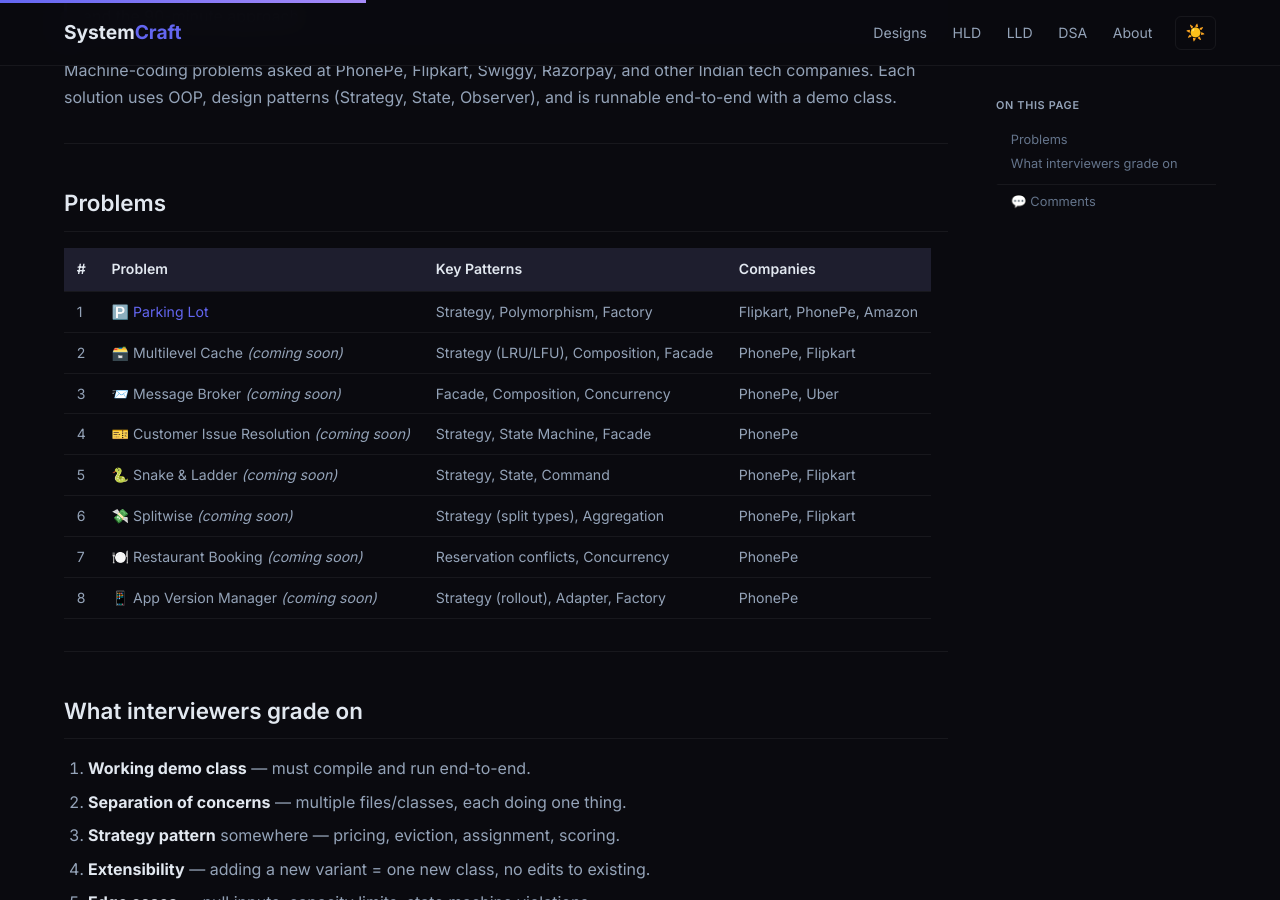
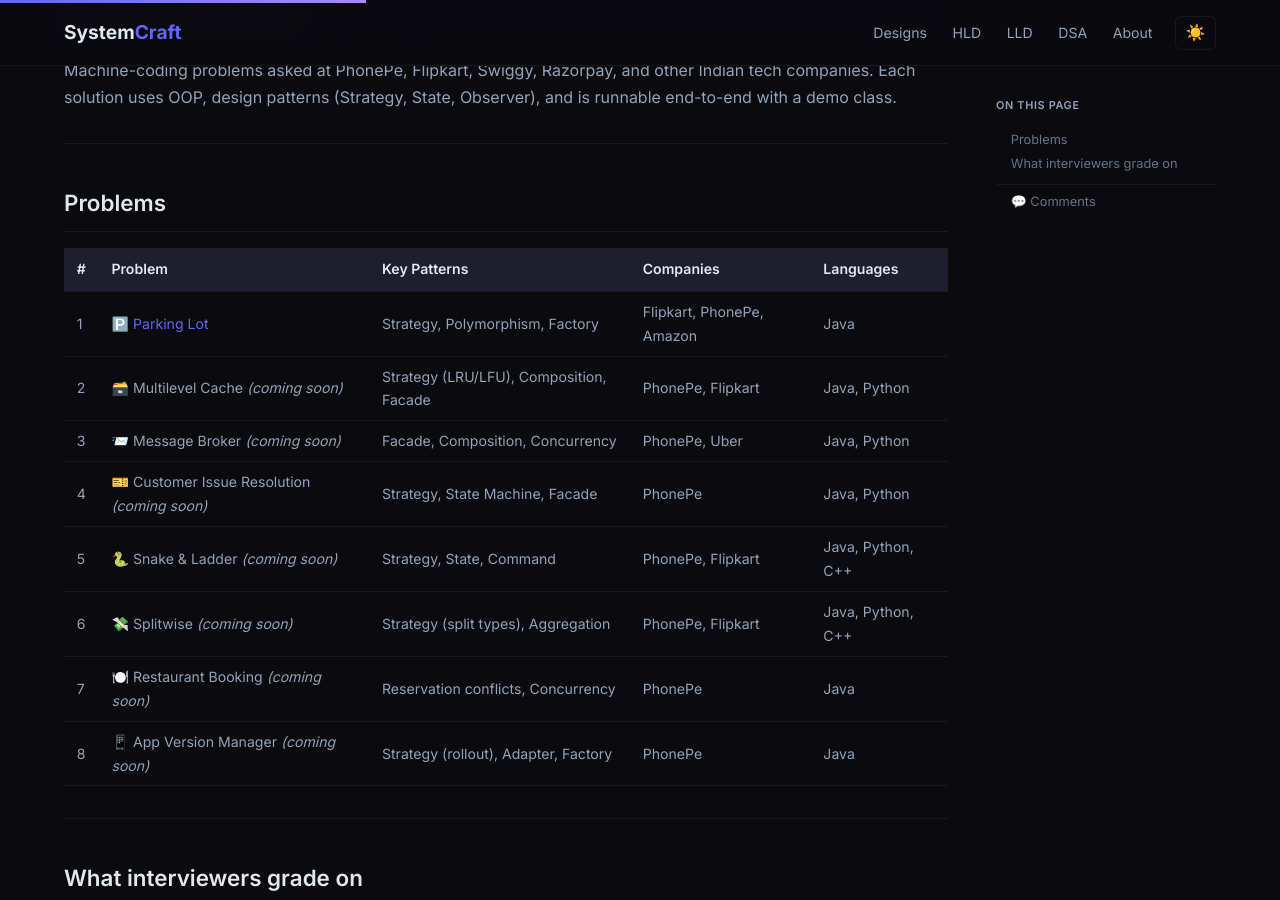
Before and after one commit to iluzn/HLD-Designs, a Jekyll site: the page built from pages/lld.md, in a window 1280 px wide and 900 px high, scrolled down 261 px. Built offline with Jekyll 4.4.1, drawn with Linux system fonts in a browser that asks for light colours; comment, search, counter and statistics services are not loaded.

Commit message:
fix: add language-neutral note to LLD fundamentals + language column on LLD listing

```diff
--- a/pages/lld.md
+++ b/pages/lld.md
@@ -15,16 +15,16 @@
 
 ## Problems
 
-| # | Problem | Key Patterns | Companies |
-|---|---|---|---|
-| 1 | [🅿️ Parking Lot](/ParkingLot) | Strategy, Polymorphism, Factory | Flipkart, PhonePe, Amazon |
-| 2 | 🗃️ Multilevel Cache *(coming soon)* | Strategy (LRU/LFU), Composition, Facade | PhonePe, Flipkart |
-| 3 | 📨 Message Broker *(coming soon)* | Facade, Composition, Concurrency | PhonePe, Uber |
-| 4 | 🎫 Customer Issue Resolution *(coming soon)* | Strategy, State Machine, Facade | PhonePe |
-| 5 | 🐍 Snake & Ladder *(coming soon)* | Strategy, State, Command | PhonePe, Flipkart |
-| 6 | 💸 Splitwise *(coming soon)* | Strategy (split types), Aggregation | PhonePe, Flipkart |
-| 7 | 🍽️ Restaurant Booking *(coming soon)* | Reservation conflicts, Concurrency | PhonePe |
-| 8 | 📱 App Version Manager *(coming soon)* | Strategy (rollout), Adapter, Factory | PhonePe |
+| # | Problem | Key Patterns | Companies | Languages |
+|---|---|---|---|---|
+| 1 | [🅿️ Parking Lot](/ParkingLot) | Strategy, Polymorphism, Factory | Flipkart, PhonePe, Amazon | Java |
+| 2 | 🗃️ Multilevel Cache *(coming soon)* | Strategy (LRU/LFU), Composition, Facade | PhonePe, Flipkart | Java, Python |
+| 3 | 📨 Message Broker *(coming soon)* | Facade, Composition, Concurrency | PhonePe, Uber | Java, Python |
+| 4 | 🎫 Customer Issue Resolution *(coming soon)* | Strategy, State Machine, Facade | PhonePe | Java, Python |
+| 5 | 🐍 Snake & Ladder *(coming soon)* | Strategy, State, Command | PhonePe, Flipkart | Java, Python, C++ |
+| 6 | 💸 Splitwise *(coming soon)* | Strategy (split types), Aggregation | PhonePe, Flipkart | Java, Python, C++ |
+| 7 | 🍽️ Restaurant Booking *(coming soon)* | Reservation conflicts, Concurrency | PhonePe | Java |
+| 8 | 📱 App Version Manager *(coming soon)* | Strategy (rollout), Adapter, Factory | PhonePe | Java |
 
 ---
 
```
Also changed, not shown: pages/lld-fundamentals.md (+2 -0 lines).
